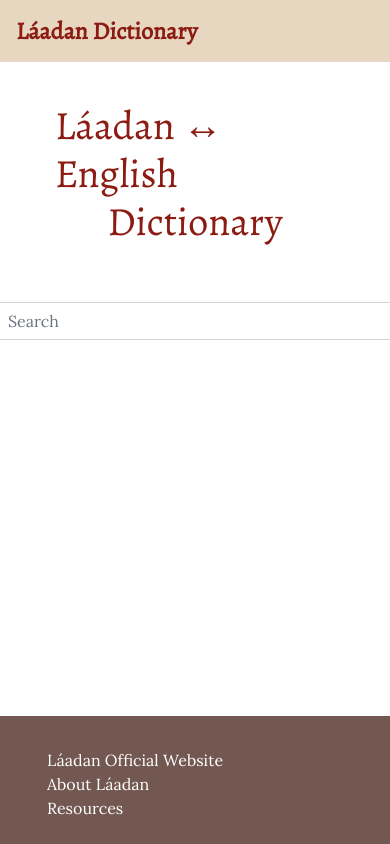
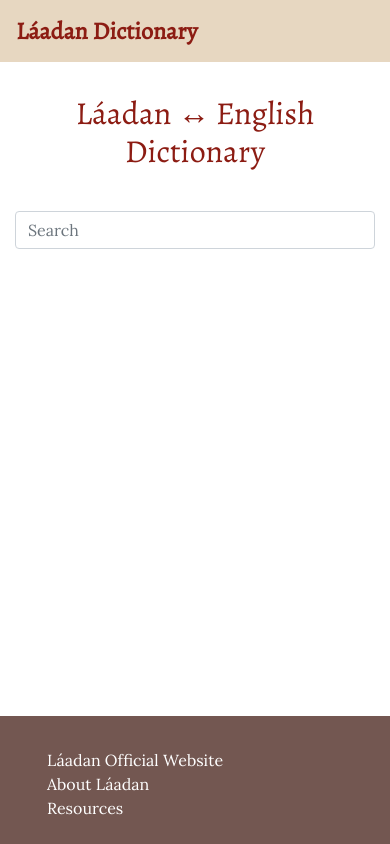
Before and after one commit to corscheid/laadan-dict, a Next.js app: page / in a window 390 px wide. Built offline with nearby package versions, Linux system fonts and the light colour scheme; no server answers.

Commit message:
Begin making responsive

```diff
--- a/pages/index.tsx
+++ b/pages/index.tsx
@@ -21,12 +21,12 @@ const IndexPage = () => {
 
   return (
     <Layout title="Láadan Dictionary">
-      <h1 className="page-title">Láadan ↔ English Dictionary</h1>
+      <h1 className="page-title">Láadan ↔ English<br />Dictionary</h1>
       <div className="flex-container">
-        <form className="form-inline my-2 my-lg-0 search-form" onSubmit={e => { e.preventDefault() }}>
+        <form className="form search-form" onSubmit={e => { e.preventDefault() }}>
           <input
             id="search"
-            className="form-control mr-sm-2 search-bar"
+            className="form-control search-bar"
             type="search"
             placeholder="Search"
             aria-label="Search"
--- a/styles/globals.css
+++ b/styles/globals.css
@@ -43,6 +43,12 @@ main {
   padding: 1em;
 }
 
+@media only screen and (max-width: 410px) {
+  .page-title {
+    font-size: 2rem;
+  }
+}
+
 .flex-container {
   display: flex;
   height: 100%;
@@ -50,8 +56,26 @@ main {
   justify-content: center;
 }
 
+.search-form {
+  width: 100%;
+  justify-content: center;
+  align-items: center;
+}
+
 .search-bar {
-  width: 400px !important;
+  width: 100% !important;
+}
+
+@media only screen and (min-width: 768px) {
+  .search-form {
+    width: 75% !important;
+  }
+}
+
+@media only screen and (min-width: 900px) {
+  .search-form {
+    width: 50% !important;
+  }
 }
 
 .search-bar:focus {
```
